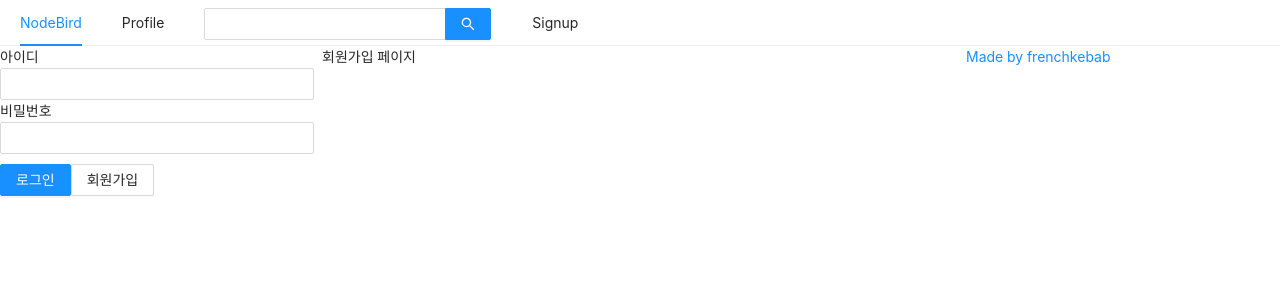
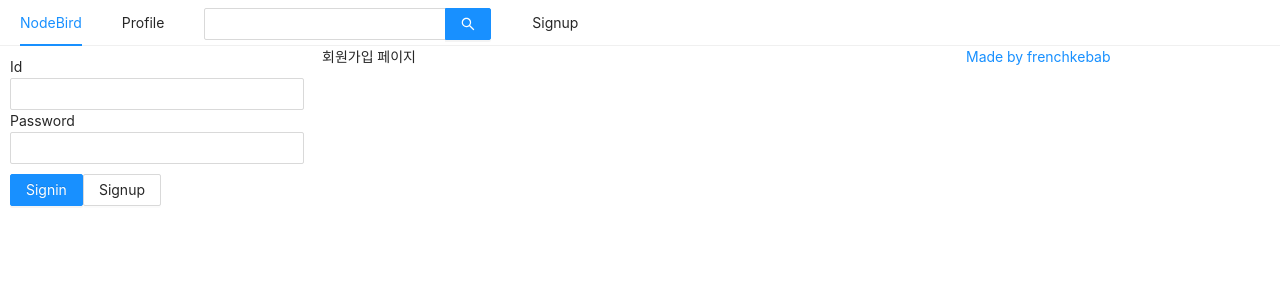
Before and after one commit to Frenchkebab/nodebird, a Next.js app in the folder ch01/front/: page /signup in a window 1280 px wide. Shown: the top 300 px of the page. Built offline with nearby package versions, Linux system fonts and the light colour scheme.

Commit message:
[#2] Dummy Data로 로그인하기

```diff
--- a/ch01/front/components/AppLayout.js
+++ b/ch01/front/components/AppLayout.js
@@ -40,7 +40,7 @@
       <Row gutter={8}>
         {/* 24개의 col으로 나뉨 */}
         <Col xs={24} md={6}>
-          {isLoggedIn ? <UserProfile /> : <LoginForm />}
+          {isLoggedIn ? <UserProfile setIsLoggedIn={setIsloggedIn} /> : <LoginForm setIsLoggedIn={setIsloggedIn} />}
         </Col>
         <Col xs={24} md={12}>
           {children}
--- a/ch01/front/components/LoginForm.js
+++ b/ch01/front/components/LoginForm.js
@@ -7,7 +7,7 @@
   margin-top: 10px;
 `;
 
-const LoginForm = () => {
+const LoginForm = ({ setIsLoggedIn }) => {
   const [id, setId] = useState('');
   const [password, setPassword] = useState('');
 
@@ -19,31 +19,41 @@
     setPassword(e.target.value);
   }, []);
 
+  const onSubmitForm = useCallback(() => {
+    // e.preventDefault(); antd에서 이미 적용되어 있음
+    console.log(id, password);
+    setIsLoggedIn(true);
+  }, [id, password]);
+
+  const FormWrapper = styled(Form)`
+    padding: 10px;
+  `;
+
   return (
-    <Form>
+    <FormWrapper onFinish={onSubmitForm}>
       <div>
-        <label htmlFor="user-id">아이디</label>
+        <label htmlFor="user-id">Id</label>
         <br />
         <Input name="_user-id_" value={id} onChange={onChangeId} required />
       </div>
 
       <div>
-        <label htmlFor="user-password">비밀번호</label>
+        <label htmlFor="user-password">Password</label>
         <br />
         <Input name="user-password" type="password" value={password} onChange={onChangePassword} required />
       </div>
 
       <ButtonWrapper style={{ marginTop: 10 }}>
         <Button type="primary" htmlType="submit" loading={false}>
-          로그인
+          Signin
         </Button>
         <Link href="/signup">
           <a href="">
-            <Button>회원가입</Button>
+            <Button>Signup</Button>
           </a>
         </Link>
       </ButtonWrapper>
-    </Form>
+    </FormWrapper>
   );
 };
 
--- a/ch01/front/components/UserProfile.js
+++ b/ch01/front/components/UserProfile.js
@@ -1,5 +1,32 @@
-const UserProfile = () => {
-  return;
+import { useCallback } from 'react';
+import { Card, Avatar, Button } from 'antd';
+
+const UserProfile = ({ setIsLoggedIn }) => {
+  const onLogOut = useCallback(() => {
+    setIsLoggedIn(false);
+  }, []);
+
+  return (
+    <Card
+      actions={[
+        <div key="twit">
+          tweet
+          <br />0
+        </div>,
+        <div key="followers">
+          followers
+          <br />0
+        </div>,
+        <div key="followings">
+          followings
+          <br />0
+        </div>,
+      ]}
+    >
+      <Card.Meta avatar={<Avatar>ZC</Avatar>} title="Frenchkebab" />
+      <Button onClick={onLogOut}>로그아웃</Button>
+    </Card>
+  );
 };
 
 export default UserProfile;
```
Also changed, not shown: 1 other file (tests, documents, lock files or other folders).
